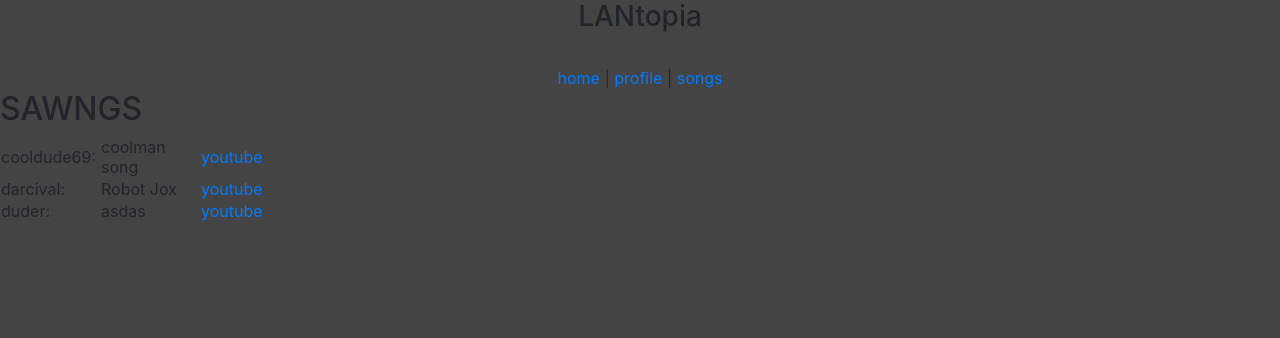
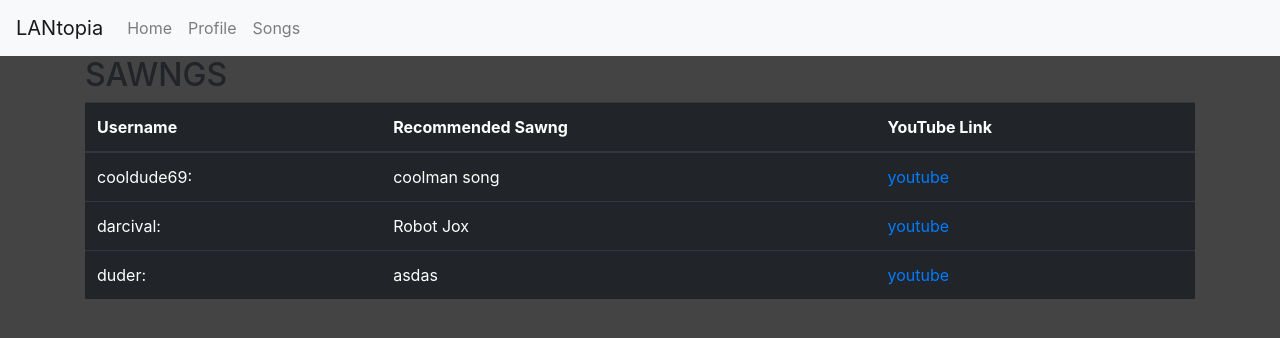
Before and after one commit to thisistawm/lantopia, a Django app: page /picks/songs/ in a window 1280 px wide. Shown: the top 338 px of the page. Run offline with Django 3.2, Linux system fonts and the light colour scheme; data comes from the database, SQL or seed files in the repository; some libraries are stand-ins or nearby versions.

Commit message:
Began adding bootstrap classes to template files

```diff
--- a/templates/core/base.html
+++ b/templates/core/base.html
@@ -1,12 +1,32 @@
+<!doctype html>
+<meta name="viewport" content="width=device-width, initial-scale=1, shrink-to-fit=no">
 {% load static %}
 <link rel="stylesheet" type="text/css" href="{% static 'core/bootstrap.css' %}" />
 <link rel="stylesheet" type="text/css" href="{% static 'core/style.css' %}" />
 
-<div style="width:100%;text-align: center">
-	<h3>LANtopia</h3>
-	<br />
-	<a href="/home">home</a>  |  <a href="/profile">profile</a>  |  <a href="/picks/songs">songs</a>
-</div>
+<nav class="navbar navbar-expand-lg navbar-light bg-light">
+  <a class="navbar-brand" href="#">LANtopia</a>
+	<button class="navbar-toggler" type="button" data-toggle="collapse" data-target="#navbarSupportedContent" aria-controls="navbarSupportedContent" aria-expanded="false" aria-label="Toggle navigation">
+    <span class="navbar-toggler-icon"></span>
+  	</button>
 
+  	<div class="collapse navbar-collapse" id="navbarSupportedContent">
+    <ul class="navbar-nav mr-auto">
+      <li class="nav-item">
+        <a class="nav-link" href="/home">Home</a>
+      </li>
+      <li class="nav-item">
+        <a class="nav-link" href="/profile">Profile</a>
+      </li>
+      <li class="nav-item">
+        <a class="nav-link" href="/picks/songs">Songs</a>
+      </li>
+     </ul>
+    </div>
+ </nav>
+
+
+<div class="container">
 {% block content %}
 {% endblock %}
+</div>
--- a/templates/picks/songs.html
+++ b/templates/picks/songs.html
@@ -4,21 +4,29 @@
 
 <h2>SAWNGS</h2>
 
-<div>
+
+ <table class="table table-dark">
+    <thead>
+        <tr>
+            <th scope="col">Username</th>
+            <th scope="col">Recommended Sawng</th>
+            <th scope="col">YouTube Link</th>
+        </tr>
+    </thead>
+    <tbody>
 
     {%for z in all_users %}
     	{% if z.profile.song != '' %}
-        <table>
-            <tr>
-                <td width="100px">{{ z.username }}:</td>
-                <td width="100px">{{ z.profile.song }}</td>
-                <td><a href="http://google.com/search?q=youtube+{{ z.profile.song }}&btnI" target="_blank">youtube</a>
-            </tr>
-        </table>
+
+        <tr>
+            <td>{{ z.username }}:</td>
+            <td>{{ z.profile.song }}</td>
+            <td><a href="http://google.com/search?q=youtube+{{ z.profile.song }}&btnI" target="_blank">youtube</a></td>
+        </tr>
+
         {% endif %}
     {% endfor %}
-
-</div>
-
+    </tbody>
+</table>
 
 {% endblock %}
```
Also changed, not shown: templates/core/home.html (+6 -3 lines).
